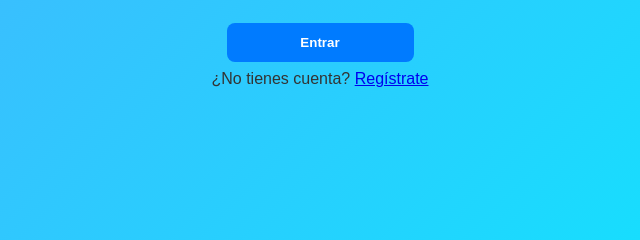
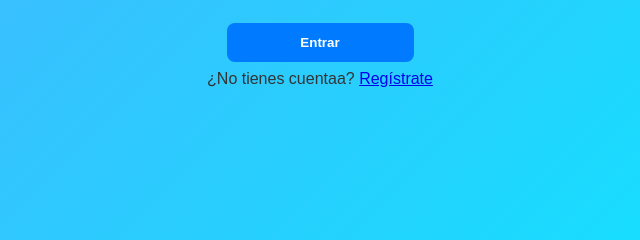
Before and after one commit to Chuchox1/reservalab, a website: page public/index.html in a window 1280 px wide. Shown: the part 261-501 px from the top of the page, 320-960 px from the left. Drawn offline with Linux system fonts and the light colour scheme.

Commit message:
Update index.html

```diff
--- a/public/index.html
+++ b/public/index.html
@@ -12,7 +12,7 @@
     <input type="password" id="password" placeholder="Contraseña" required><br><br>
     <button type="submit">Entrar</button>
   </form>
-  <p>¿No tienes cuenta? <a href="registro.html">Regístrate</a></p>
+  <p>¿No tienes cuentaa? <a href="registro.html">Regístrate</a></p>
 
   <script>
     document.getElementById("loginForm").addEventListener("submit", async (e) => {
```
